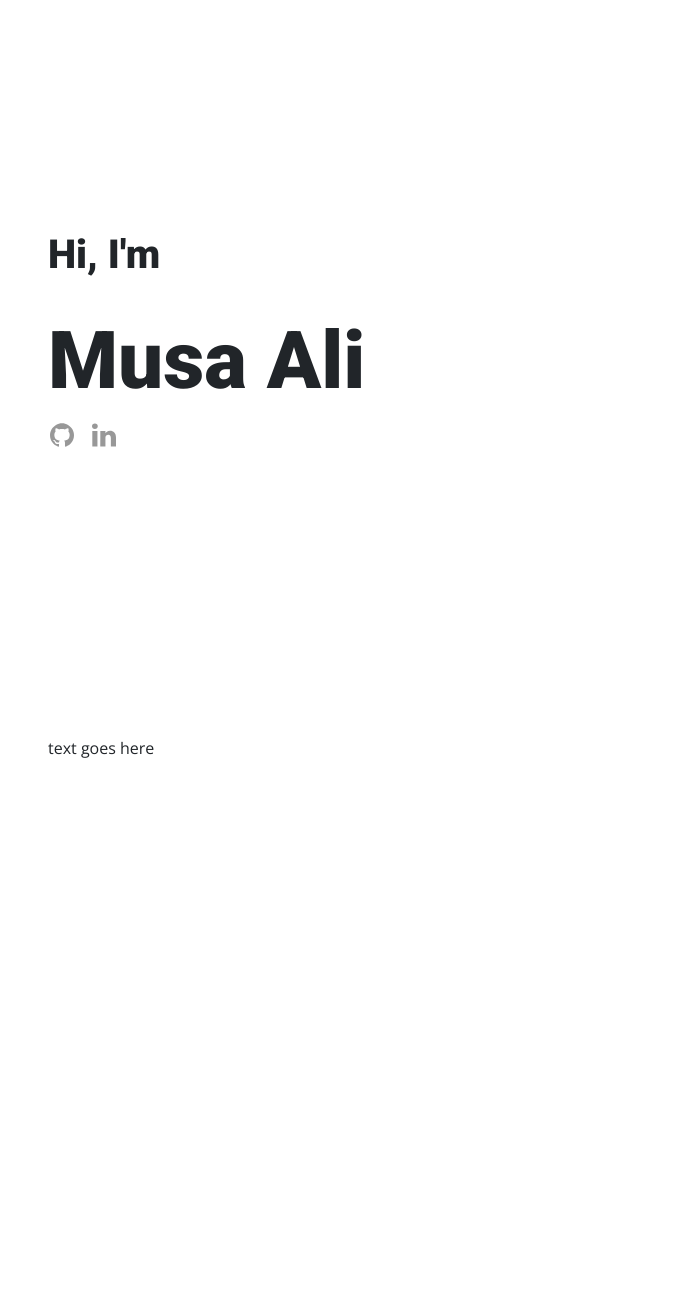
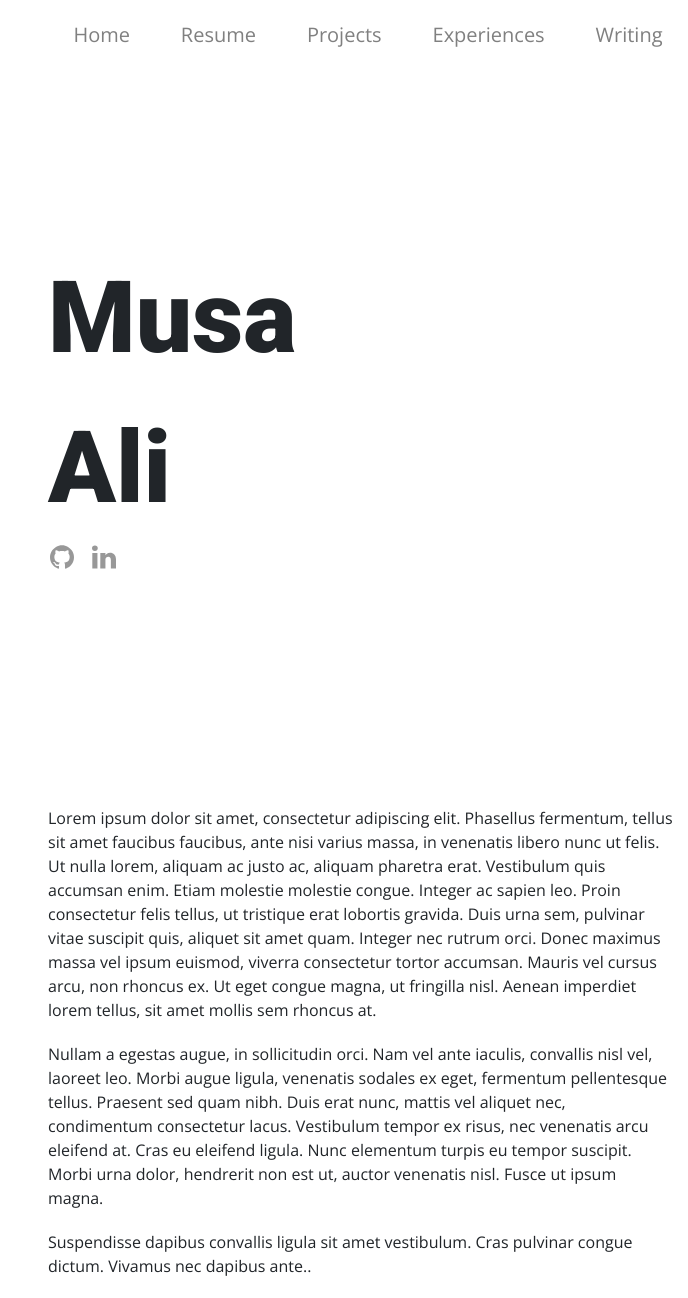
Before and after one commit to hellomusa/old-personal-website, a Flask app: page / in a window 1280 px wide. Shown: the whole page, without its empty margins (592-1280 px from the left). Before the commit the page ends 758 px from the top, so only its background shows below. Run offline with Flask 2, Linux system fonts and the light colour scheme; some libraries are stand-ins or nearby versions.

Commit message:
added dummy text, nav bar

```diff
--- a/static/home.css
+++ b/static/home.css
@@ -39,7 +39,7 @@ body {
 }
 
 .top-text p {
-  font-size: 80px;
+  font-size: 100px;
   font-family: 'Roboto', sans-serif;
 }
 
--- a/static/main.css
+++ b/static/main.css
@@ -6,7 +6,7 @@ body {
 .navbar-ref {
   color: #808080;
   font-family: 'Open Sans', sans-serif;
-  font-size: 16px;
+  font-size: 20px;
 }
 
 .navbar-ul {
@@ -19,7 +19,7 @@ body {
 .list-inline {
   display: flex;
   text-decoration: none;
-  justify-content: center;
+  justify-content: space-around;
   margin:20px 0;
   width: 50%;
 }
--- a/templates/home.html
+++ b/templates/home.html
@@ -13,8 +13,8 @@
 <div class="container">
     <div class="wrapper scroll-wrapper">
         <div class="top-text">
-            <p style='font-size:40px'> Hi, I'm</p>
-            <p class="text-title desktop-view">Musa Ali</p>
+            <p class="text-title desktop-view">Musa</p>
+            <p class="text-title desktop-view">Ali</p>
             <p class="text-title mobile-view">Musa Ali</p>
             <div>
                 <a target="_blank" href="https://github.com/helloMusa">
@@ -26,7 +26,10 @@
             </div>
         </div>
         <div class="middle-text">
-            <p class="text-content">text goes here</p>
+            <p class="text-content">Lorem ipsum dolor sit amet, consectetur adipiscing elit. Phasellus fermentum, tellus sit amet faucibus faucibus, ante nisi varius massa, in venenatis libero nunc ut felis. Ut nulla lorem, aliquam ac justo ac, aliquam pharetra erat. Vestibulum quis accumsan enim. Etiam molestie molestie congue. Integer ac sapien leo. Proin consectetur felis tellus, ut tristique erat lobortis gravida. Duis urna sem, pulvinar vitae suscipit quis, aliquet sit amet quam. Integer nec rutrum orci. Donec maximus massa vel ipsum euismod, viverra consectetur tortor accumsan. Mauris vel cursus arcu, non rhoncus ex. Ut eget congue magna, ut fringilla nisl. Aenean imperdiet lorem tellus, sit amet mollis sem rhoncus at.</p>
+            <p class="text-content">
+            Nullam a egestas augue, in sollicitudin orci. Nam vel ante iaculis, convallis nisl vel, laoreet leo. Morbi augue ligula, venenatis sodales ex eget, fermentum pellentesque tellus. Praesent sed quam nibh. Duis erat nunc, mattis vel aliquet nec, condimentum consectetur lacus. Vestibulum tempor ex risus, nec venenatis arcu eleifend at. Cras eu eleifend ligula. Nunc elementum turpis eu tempor suscipit. Morbi urna dolor, hendrerit non est ut, auctor venenatis nisl. Fusce ut ipsum magna.</p>
+            <p class="text-content">Suspendisse dapibus convallis ligula sit amet vestibulum. Cras pulvinar congue dictum. Vivamus nec dapibus ante.</a>.</p>
         </div>
     </div>
 </div>
--- a/templates/index.html
+++ b/templates/index.html
@@ -19,6 +19,15 @@
 
 </head>
 <body>
+<div class="navbar-ul">
+    <ul id="navbar-list" class="list-inline">
+        <li><a class="navbar-ref" href="/">Home</a></li>
+        <li><a class="navbar-ref" href="/timeline">Resume</a></li>
+        <li><a class="navbar-ref" href="/projects">Projects</a></li>
+        <li><a class="navbar-ref" href="/experiences">Experiences</a></li>
+        <li><a class="navbar-ref" href="https://medium.com/@musa6ali">Writing</a></li>
+    </ul>
+</div>
 {% block body %}
 {% endblock %}
 </body>
```
